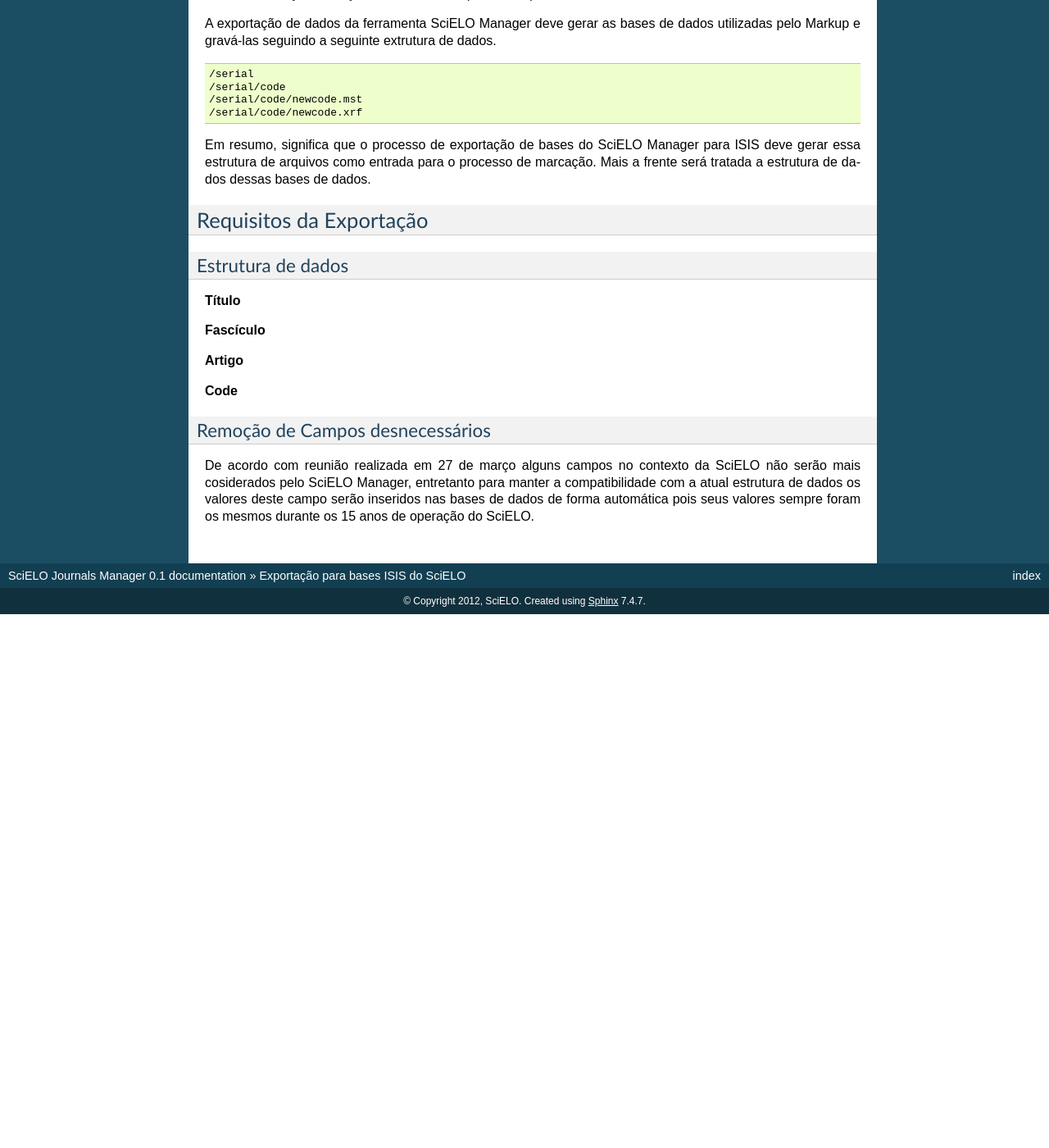
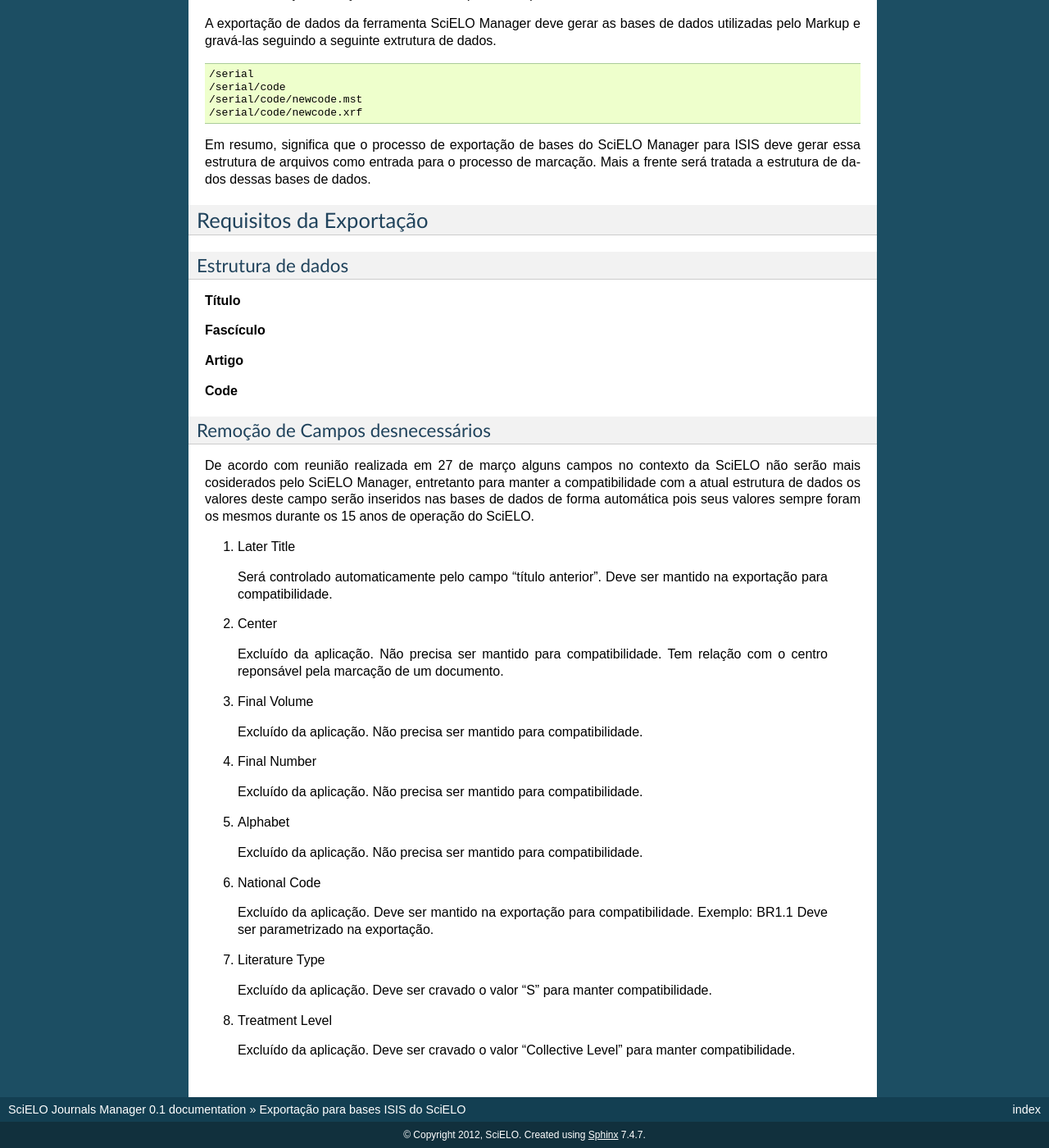
Before and after one commit to scieloorg/scielo-manager, a Sphinx documentation site: the page built from docs/dev/exporttoisis.rst, in a window 1280 px wide and 1400 px high, scrolled down 1717 px. Shown: the whole window at 82% size. Built offline with Sphinx 7.4.7, drawn with Linux system fonts in a browser that asks for light colours; before the commit the page ends 2466 px from its top, so only the background shows below that.

Commit message:
Docs update

```diff
--- a/docs/dev/exporttoisis.rst
+++ b/docs/dev/exporttoisis.rst
@@ -108,3 +108,36 @@
 ================================
 
 De acordo com reunião realizada em 27 de março alguns campos no contexto da SciELO não serão mais cosiderados pelo SciELO Manager, entretanto para manter a compatibilidade com a atual estrutura de dados os valores deste campo serão inseridos nas bases de dados de forma automática pois seus valores sempre foram os mesmos durante os 15 anos de operação do SciELO.
+
+1. Later Title
+
+  Será controlado automaticamente pelo campo "título anterior". Deve ser mantido na exportação para compatibilidade.
+
+2. Center
+
+  Excluído da aplicação. Não precisa ser mantido para compatibilidade. Tem relação com o centro reponsável pela marcação de um documento.
+
+3. Final Volume
+
+  Excluído da aplicação. Não precisa ser mantido para compatibilidade.
+
+4. Final Number
+
+  Excluído da aplicação. Não precisa ser mantido para compatibilidade.
+
+5. Alphabet
+
+  Excluído da aplicação. Não precisa ser mantido para compatibilidade.
+
+6. National Code
+
+  Excluído da aplicação. Deve ser mantido na exportação para compatibilidade. Exemplo: BR1.1
+  Deve ser parametrizado na exportação.
+
+7. Literature Type
+
+  Excluído da aplicação. Deve ser cravado o valor "S" para manter compatibilidade.
+
+8. Treatment Level
+
+  Excluído da aplicação. Deve ser cravado o valor "Collective Level" para manter compatibilidade.
```
